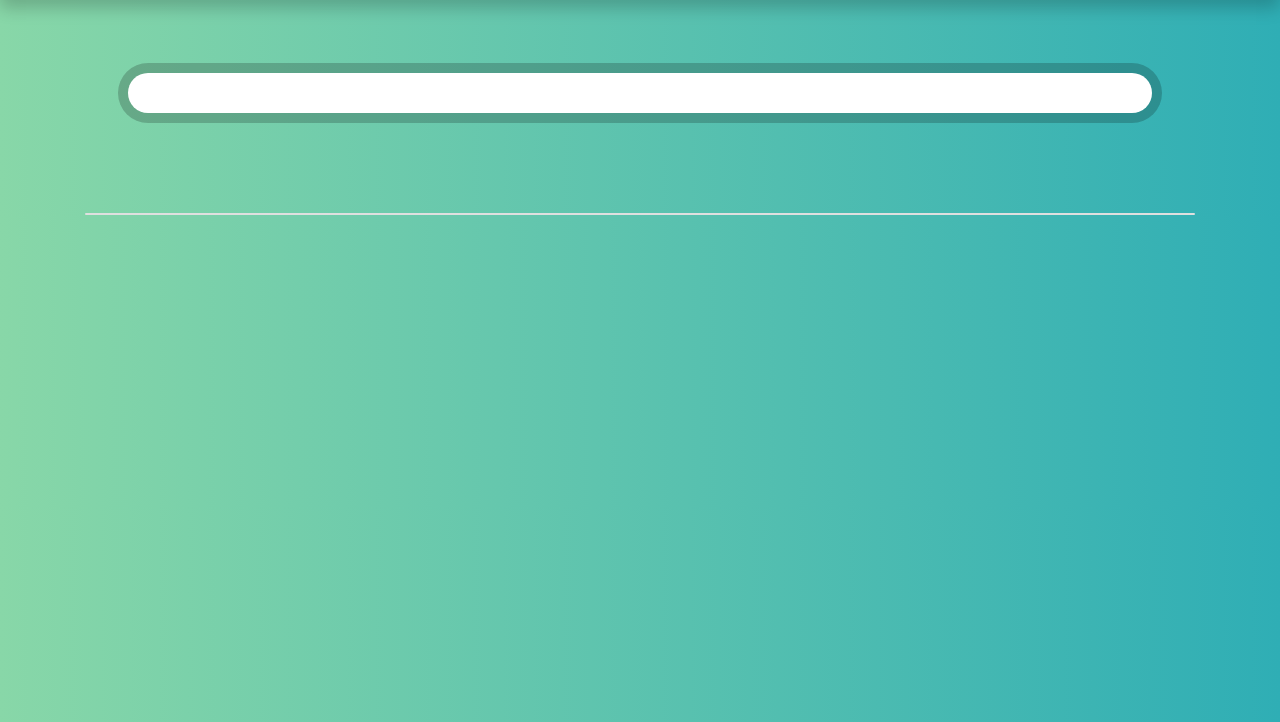
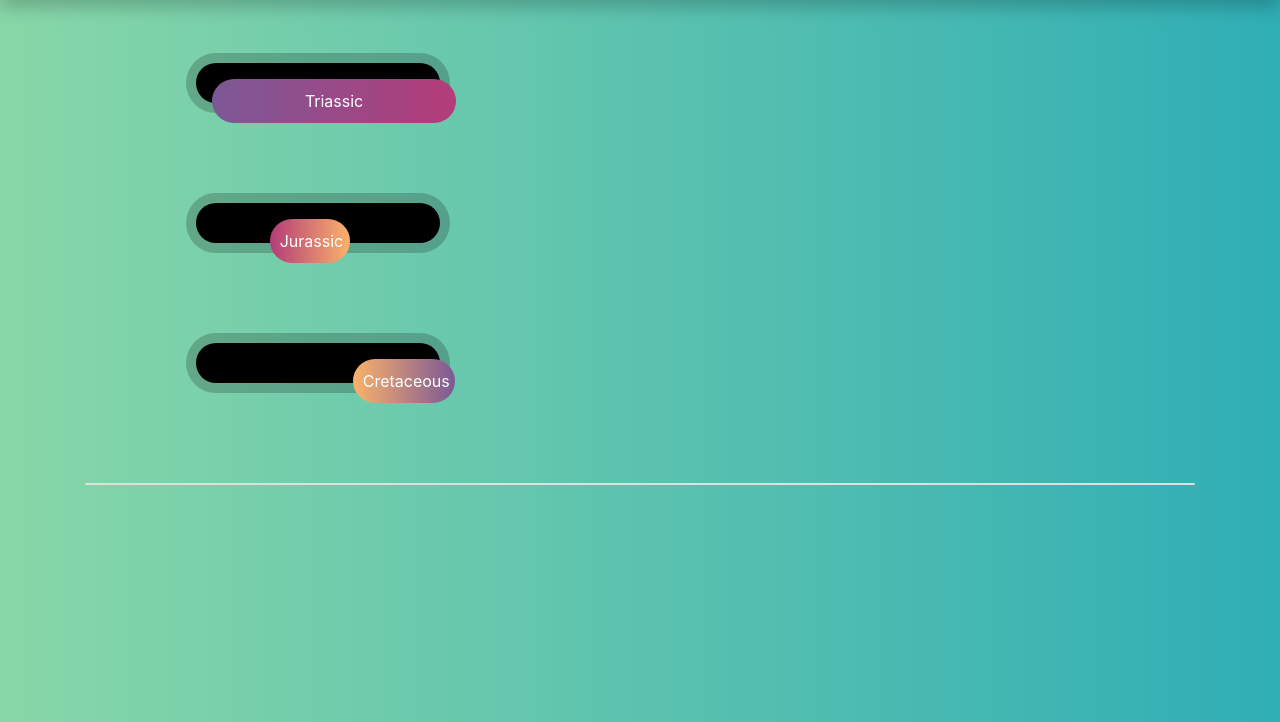
Before and after one commit to howelle/Dinosaur, a Flask app: page / in a window 1280 px wide. Shown: the part 78-800 px from the top of the page. Run offline with Flask 2, Linux system fonts and the light colour scheme; parts of the project's set-up code (start-up, migrations or seed data) failed here and were passed over; some libraries are stand-ins or nearby versions.

Commit message:
creating timeline

```diff
--- a/myapp/static/css/crust.css
+++ b/myapp/static/css/crust.css
@@ -55,7 +55,6 @@ body {
 	background: -o-linear-gradient(right, #88D7A8 , #2FAEB5); /* For Opera 11.1 to 12.0 */
 	background: -moz-linear-gradient(right, #88D7A8 , #2FAEB5); /* For Firefox 3.6 to 15 */
 	background: linear-gradient(to right, #88D7A8 , #2FAEB5); /* Standard syntax */
-	font-family:Palatino Linotype;
 }
 
 
@@ -148,10 +147,13 @@ nav li {
 	padding-right: 30px;
 }
 
+.age{
+}
 
-.age {
-	background-color: white;
+.age1 {
+	background-color: black;
 	color: black;
+	width:22%;
 	margin-top:5.7%;
 	margin-right:10%;
 	margin-left:10%;
@@ -160,16 +162,106 @@ nav li {
 	box-shadow: 0px 0px 0px 10px rgba(0,0,0,0.2);
     border-radius: 25px;
     padding: 20px;
+    position:relative;
 }
+.age2{
+	background-color: black;
+	color: black;
+	width:22%;
+	margin-top:5.7%;
+	margin-right:30%;
+	margin-left:10%;
+	margin-bottom: 100px;
+	padding: 5px;
+	box-shadow: 0px 0px 0px 10px rgba(0,0,0,0.2);
+    border-radius: 25px;
+    padding: 20px;
+    position:relative;
+}
+.age3 {
+	background-color: black;
+	color: black;
+	width:22%;
+	margin-top:5.7%;
+	margin-right:70%;
+	margin-left:10%;
+	margin-bottom: 100px;
+	padding: 5px;
+	box-shadow: 0px 0px 0px 10px rgba(0,0,0,0.2);
+    border-radius: 25px;
+    padding: 20px;
+    position:relative;
+}
+
+.triassic {
+	color: white;
+	width: 100%;
+	text-align: center;
+	margin-top:-1.73%;
+	margin-right:0%;
+	margin-left:-1.65%;
+	margin-bottom: 100px;
+	padding: 10px;
+    border-radius: 25px;
+	position:absolute;
+	border-radius: 25px;
+	display: inline-block;
+	background: #7C5896; /* For browsers that do not support gradients */
+	background: -webkit-linear-gradient(left, #7C5896 , #B43C79); /* For Safari 5.1 to 6.0 */
+	background: -o-linear-gradient(right, #7C5896 , #B43C79); /* For Opera 11.1 to 12.0 */
+	background: -moz-linear-gradient(right, #7C5896 , #B43C79); /* For Firefox 3.6 to 15 */
+	background: linear-gradient(to right, #7C5896 , #B43C79); /* Standard syntax */
 }
 
 .jurassic {
+	color: white;
+	width:33%;
+	text-align: center;
+	margin-left:22%;
+	margin-top:-1.73%;
+	padding: 10px;
+    border-radius: 25px;
+	position:absolute;
+	border-radius: 25px;
+	display: inline-block;
+	background: #B43C79; /* For browsers that do not support gradients */
+	background: -webkit-linear-gradient(left, #B43C79, #FAB26A); /* For Safari 5.1 to 6.0 */
+	background: -o-linear-gradient(right, #B43C79, #FAB26A); /* For Opera 11.1 to 12.0 */
+	background: -moz-linear-gradient(right, #B43C79, #FAB26A); /* For Firefox 3.6 to 15 */
+	background: linear-gradient(to right, #B43C79, #FAB26A); /* Standard syntax */
+
+}
+.cretaceous {
+	color: white;
+	width:42%;
+	text-align: center;
+	margin-left: 56%;
+	margin-top:-1.73%;
+	padding: 10px;
+    border-radius: 25px;
+	position:absolute;
+	border-radius: 25px;
+	display: inline-block;
+	background-color: blue;
+	background: #FAB26A; /* For browsers that do not support gradients */
+	background: -webkit-linear-gradient(left, #FAB26A ,#7C5896); /* For Safari 5.1 to 6.0 */
+	background: -o-linear-gradient(right, #FAB26A ,#7C5896); /* For Opera 11.1 to 12.0 */
+	background: -moz-linear-gradient(right, #FAB26A ,#7C5896); /* For Firefox 3.6 to 15 */
+	background: linear-gradient(to right, #FAB26A ,#7C5896); /* Standard syntax */
+
+}
+/*
+.jurassic {
+	position:absolute;
 	padding:0;
 	display: inline-block;
 	background-color: black;
 }
 .cretaceous {
+	position: absolute;
 	padding:0;
 	display: inline-block;
 	background-color: black;
 }
+
+*/
--- a/myapp/templates/mantel.html
+++ b/myapp/templates/mantel.html
@@ -46,9 +46,16 @@
 		</li>
 	</section>
 </nav>
-
-	<div class="age">
-
+	<div class="container">
+	<div class="age1">
+		<div class="triassic">Triassic</div>
+		</div>
+	<div class="age2">
+		<div class="jurassic">Jurassic</div>
+		</div>
+	<div class="age3">
+		<div class="cretaceous">Cretaceous</div>
+		</div>
 	</div>
 
 <div id="content">
--- a/myapp/templates/prehistoric.html
+++ b/myapp/templates/prehistoric.html
@@ -1,8 +1,5 @@
 {% extends "mantel.html" %}
-{% block head %}
-	<meta charset="UTF-8">
-	<title>Dinoland!</title>
-{% endblock %}
+
 {% block content %}
 <div class="container">
 	<div class="card card container">
```
